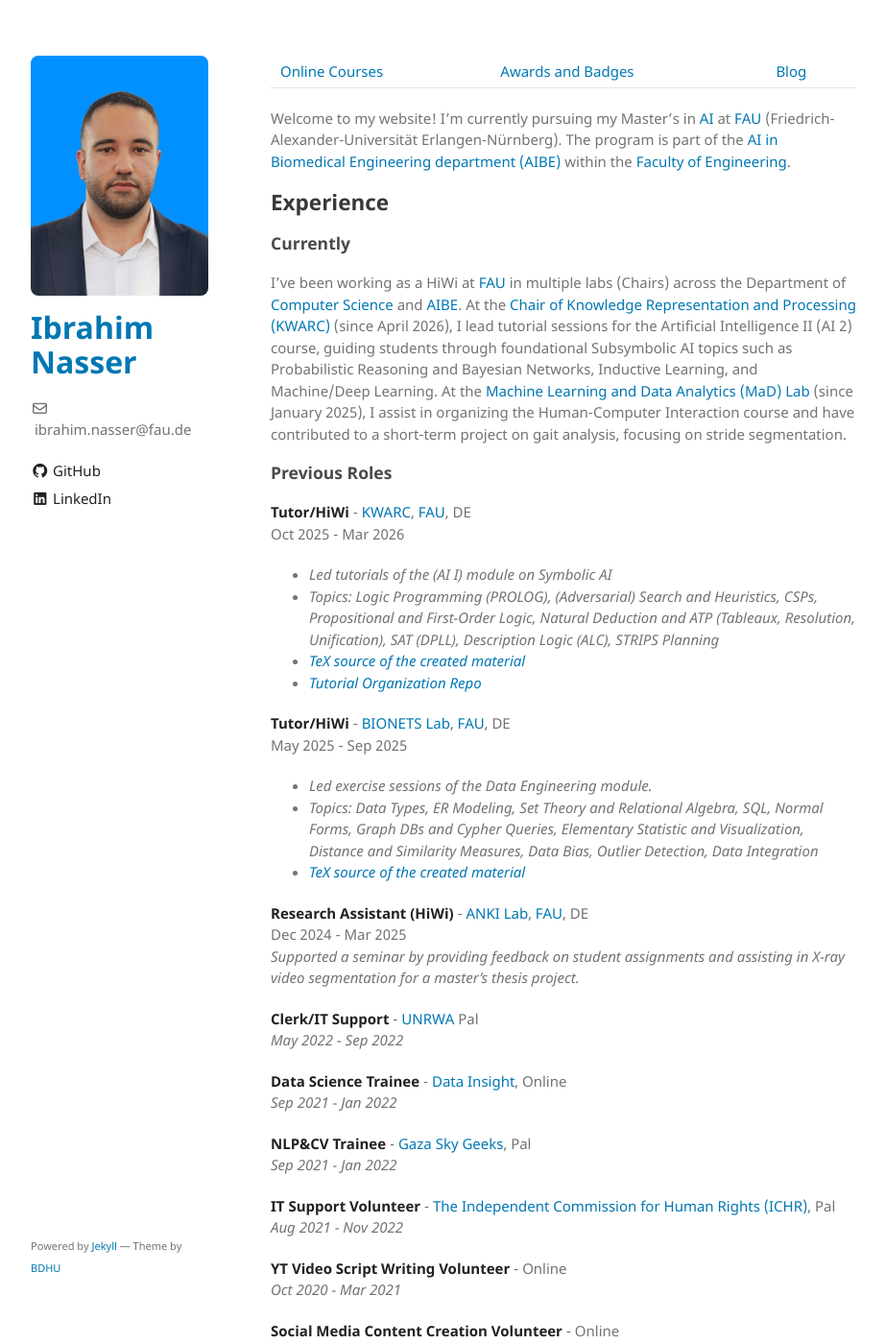
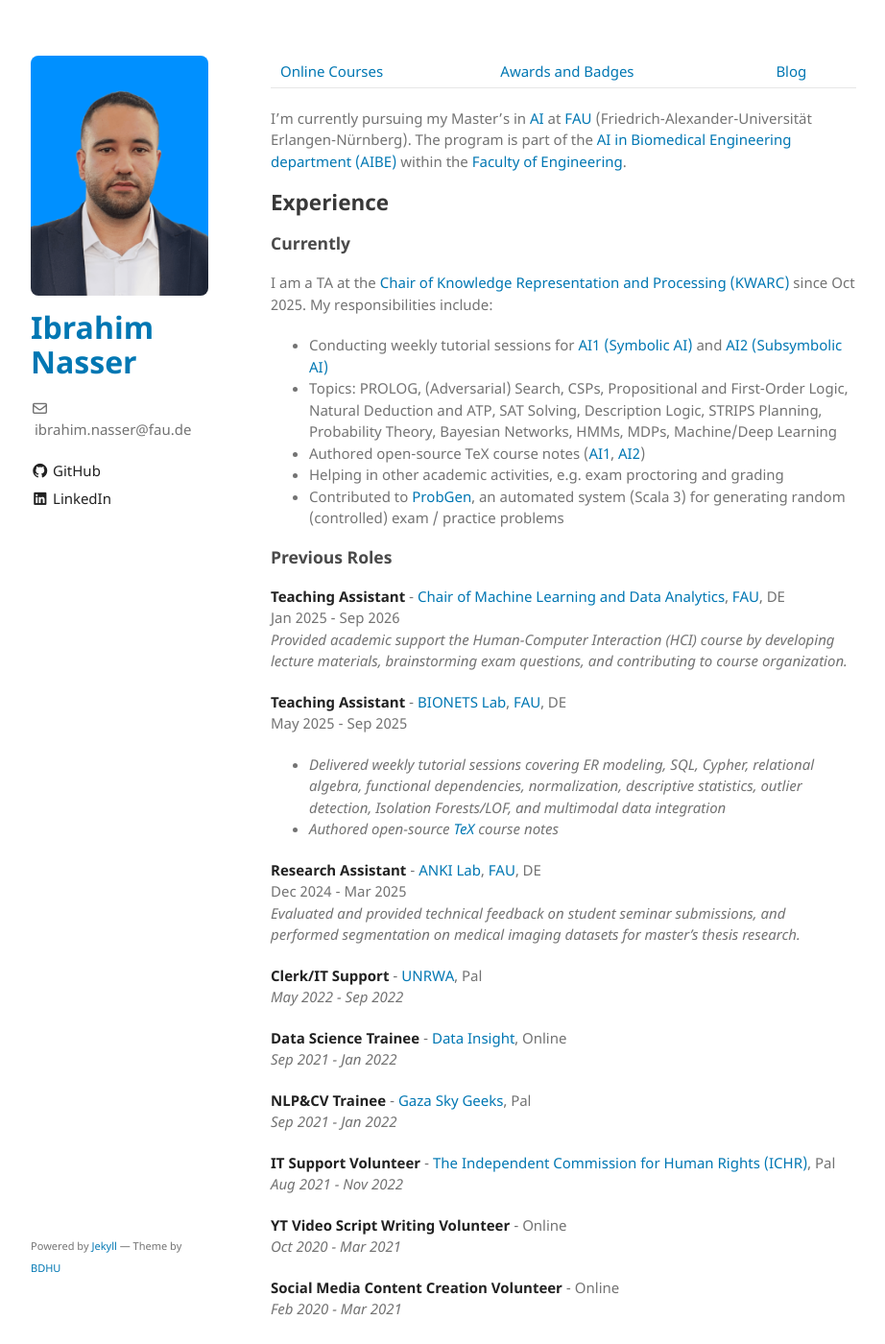
Before and after one commit to 96ibman/ibrahim-nasser, a Jekyll site: the page built from index.md, in a window 1280 px wide and 1400 px high. Shown: the whole window at 96% size, without its empty margins (178-1100 px from the left). Built offline with Jekyll 4.4.1, drawn with Linux system fonts in a browser that asks for light colours.

Commit message:
roles update

```diff
--- a/index.md
+++ b/index.md
@@ -4,33 +4,35 @@ layout: default
 
 [Online Courses](./certificates.html) | [Awards and Badges](./awards-badges.html) | [Blog](https://96ibman.github.io/)
 
-Welcome to my website! I’m currently pursuing my Master’s in [AI](https://www.ai.study.fau.eu/prospective-students/master-ai/master-programme-ai/){:target="_blank"} at [FAU](https://www.fau.eu/){:target="_blank"} (Friedrich-Alexander-Universität Erlangen-Nürnberg). The program is part of the [AI in Biomedical Engineering department (AIBE)](https://www.aibe.tf.fau.de/){:target="_blank"} within the [Faculty of Engineering](https://www.tf.fau.eu/){:target="_blank"}.
+I’m currently pursuing my Master’s in [AI](https://www.ai.study.fau.eu/prospective-students/master-ai/master-programme-ai/){:target="_blank"} at [FAU](https://www.fau.eu/){:target="_blank"} (Friedrich-Alexander-Universität Erlangen-Nürnberg). The program is part of the [AI in Biomedical Engineering department (AIBE)](https://www.aibe.tf.fau.de/){:target="_blank"} within the [Faculty of Engineering](https://www.tf.fau.eu/){:target="_blank"}.
 
 
 ## Experience
 ### Currently
-I’ve been working as a HiWi at [FAU](https://www.fau.eu/){:target="_blank"} in multiple labs (Chairs) across the Department of [Computer Science](https://cs.fau.de/){:target="_blank"} and [AIBE](https://www.aibe.tf.fau.de/){:target="_blank"}.
-At the [Chair of Knowledge Representation and Processing (KWARC)](https://kwarc.info/){:target="_blank"}  (since April 2026), I lead tutorial sessions for the Artificial Intelligence II (AI 2) course, guiding students through foundational Subsymbolic AI topics such as Probabilistic Reasoning and Bayesian Networks, Inductive Learning, and Machine/Deep Learning. At the [Machine Learning and Data Analytics (MaD) Lab](https://www.mad.tf.fau.de/){:target="_blank"} (since January 2025), I assist in organizing the Human-Computer Interaction course and have contributed to a short-term project on gait analysis, focusing on stride segmentation.
+I am a TA at the [Chair of Knowledge Representation and Processing (KWARC)](https://kwarc.info/){:target="_blank"} since Oct 2025. My responsibilities include:
+- Conducting weekly tutorial sessions for [AI1 (Symbolic AI)](https://github.com/96ibman/AI1_Tutorial){:target="_blank"} and [AI2 (Subsymbolic AI)](https://github.com/96ibman/AI2_Tutorial){:target="_blank"}
+- Topics: PROLOG, (Adversarial) Search, CSPs, Propositional and First-Order Logic, Natural Deduction and ATP, SAT Solving, Description Logic, STRIPS Planning, Probability Theory, Bayesian Networks, HMMs, MDPs, Machine/Deep Learning
+- Authored open-source TeX course notes ([AI1](https://github.com/96ibman/Symbolic-AI){:target="_blank"}, [AI2](https://github.com/96ibman/Subsymbolic-AI){:target="_blank"})
+- Helping in other academic activities, e.g. exam proctoring and grading
+- Contributed to [ProbGen](https://github.com/UniFormal/ProbGen){:target="_blank"}, an automated system (Scala 3) for generating random (controlled) exam / practice problems
+
 
 ### Previous Roles
-**Tutor/HiWi** - [KWARC](https://kwarc.info/){:target="_blank"}, [FAU](https://www.fau.eu/){:target="_blank"}, DE <br>
-Oct 2025 - Mar 2026 <br>
-- *Led tutorials of the (AI I) module on Symbolic AI*
-- *Topics: Logic Programming (PROLOG), (Adversarial) Search and Heuristics, CSPs, Propositional and First-Order Logic, Natural Deduction and ATP (Tableaux, Resolution, Unification), SAT (DPLL), Description Logic (ALC), STRIPS Planning*
-- *[TeX source of the created material](https://github.com/96ibman/Symbolic-AI){:target="_blank"}*
-- *[Tutorial Organization Repo](https://github.com/96ibman/AI1_Tutorial){:target="_blank"}*
+**Teaching Assistant** - [Chair of Machine Learning and Data Analytics](https://www.mad.tf.fau.de/){:target="_blank"}, [FAU](https://www.fau.eu/){:target="_blank"}, DE <br>
+Jan 2025 - Sep 2026 <br>
+*Provided academic support the Human-Computer Interaction (HCI) course by developing lecture materials, brainstorming exam questions, and contributing to course organization.*
 
-**Tutor/HiWi** - [BIONETS Lab](https://www.bionets.tf.fau.de/){:target="_blank"}, [FAU](https://www.fau.eu/){:target="_blank"}, DE <br>
+
+**Teaching Assistant** - [BIONETS Lab](https://www.bionets.tf.fau.de/){:target="_blank"}, [FAU](https://www.fau.eu/){:target="_blank"}, DE <br>
 May 2025 - Sep 2025 <br>
-- *Led exercise sessions of the Data Engineering module.*
-- *Topics: Data Types, ER Modeling, Set Theory and Relational Algebra, SQL, Normal Forms, Graph DBs and Cypher Queries, Elementary Statistic and Visualization, Distance and Similarity Measures, Data Bias, Outlier Detection, Data Integration*
-- *[TeX source of the created material](https://github.com/96ibman/data_engineering_notes){:target="_blank"}*
+- *Delivered weekly tutorial sessions covering ER modeling, SQL, Cypher, relational algebra, functional dependencies, normalization, descriptive statistics, outlier detection, Isolation Forests/LOF, and multimodal data integration*
+- *Authored open-source [TeX](https://github.com/96ibman/data_engineering_notes){:target="_blank"} course notes*
 
-**Research Assistant (HiWi)** - [ANKI Lab](https://anki.xyz/){:target="_blank"}, [FAU](https://www.fau.eu/){:target="_blank"}, DE <br>
+**Research Assistant** - [ANKI Lab](https://anki.xyz/){:target="_blank"}, [FAU](https://www.fau.eu/){:target="_blank"}, DE <br>
 Dec 2024 - Mar 2025 <br>
-*Supported a seminar by providing feedback on student assignments and assisting in X-ray video segmentation for a master’s thesis project.*
+*Evaluated and provided technical feedback on student seminar submissions, and performed segmentation on medical imaging datasets for master’s thesis research.*
 
-**Clerk/IT Support** - [UNRWA](https://www.unrwa.org/){:target="_blank"} Pal <br>
+**Clerk/IT Support** - [UNRWA](https://www.unrwa.org/){:target="_blank"}, Pal <br>
 *May 2022 - Sep 2022*
 
 **Data Science Trainee** - [Data Insight](https://www.datainsightonline.com/data-scientist-program){:target="_blank"}, Online <br>
```
